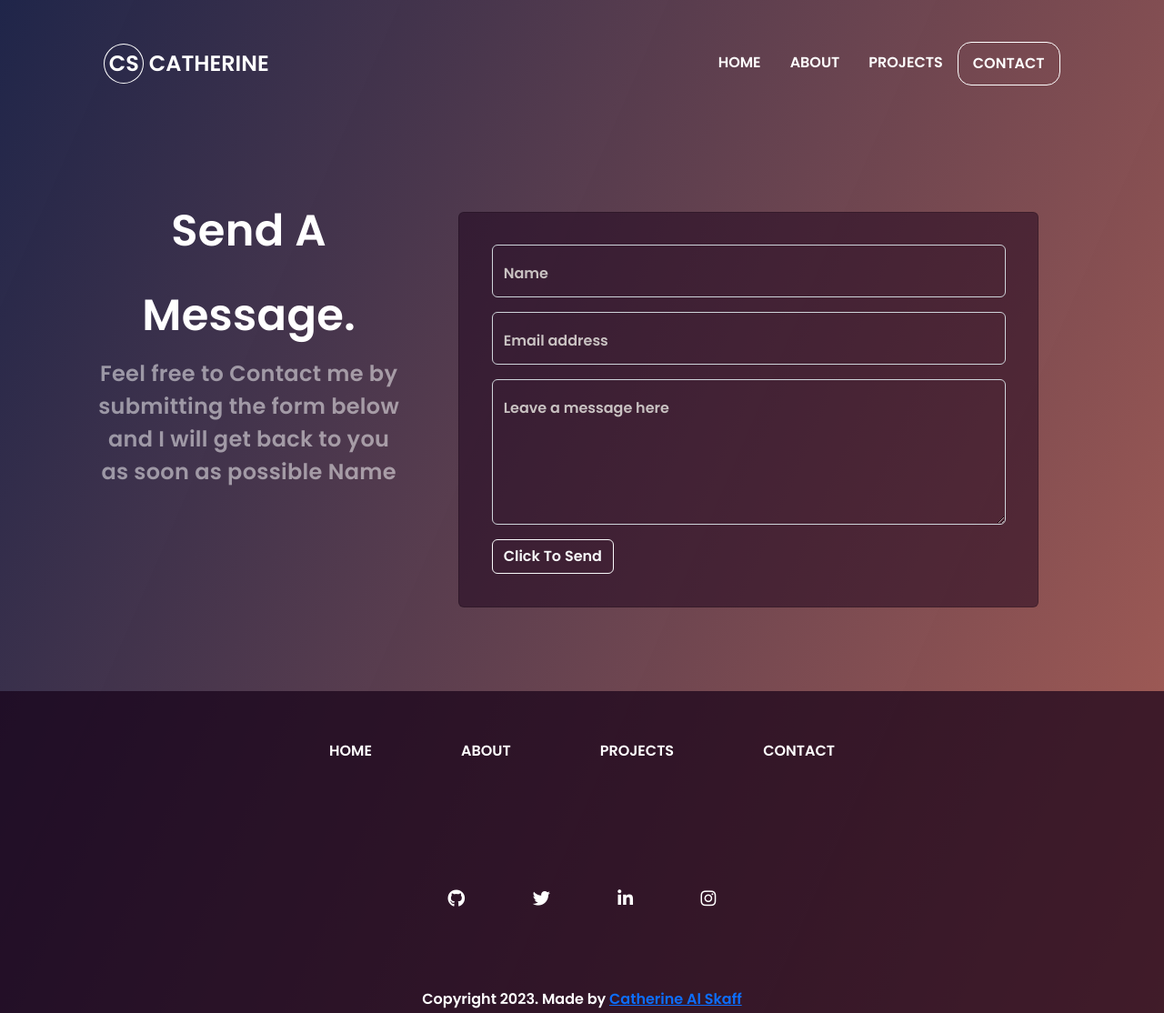
After one commit to CatherineALSKFF/CatherinaAlSkaff, a Node server app: page /contact in a window 1280 px wide. The commit adds this page. Shown: the whole page at 91% size. Run offline with Node 20, Linux system fonts and the light colour scheme; some libraries are stand-ins or nearby versions.

Commit message:
make contact page

```diff
--- a/app.js
+++ b/app.js
@@ -158,11 +158,22 @@ app.get('/projects', (req,res)=>{
     res.render('projects', { googleAnalyticsId: process.env.GOOGLE_ANALYTICS , projects: projects })
 })
 
-app.post('/contact', async(req,res)=>{
-    const contacts= new Contact(req.body.contact);
+app.get('/contact', (req, res) => {
+    let message = '';
+    if (req.query.message === 'thankyou') {
+        message = "Thank you for your message, I'll be getting back to you soon.";
+    }
+    res.render('contact', { googleAnalyticsId: process.env.GOOGLE_ANALYTICS, message: message });
+});
+
+
+app.post('/contact', async (req, res) => {
+    const contacts = new Contact(req.body.contact);
     await contacts.save();
-res.redirect('/')
-})
+    // Redirect to /contact with a query parameter
+    res.redirect('/contact?message=thankyou');
+});
+
 
 
 
--- /dev/null
+++ b/views/contact.ejs
@@ -0,0 +1,40 @@
+
+
+<% layout('layouts/boilerplate') %>
+<div class="my-1">
+  <% if (message) { %>
+      <p><%= message %></p>
+  <% } %>
+
+  <div class="row" id="contact-section">
+    <!-- Text Section -->
+    <div class="col-md-4 mt-4" id="abouttext" data-aos="fade-right" data-aos-duration="1500">
+        <span class="heading" id="abouttext">Send A Message.</span>
+      <span class="subheading" id="abouttext">Feel free to Contact me by submitting the form below and I will get back to you as soon as possible
+      Name</span>
+    </div>
+
+    <!-- Form Section -->
+    <div class="col-md-8" data-aos="fade-left" data-aos-duration="1500">
+        <div class="card">
+        <form action="/contact" method="post">
+          <div class="form-floating mb-3">
+            <input type="text" class="form-control" name="contact[name]" id="nameInput" placeholder="Type your Name">
+            <label for="nameInput">Name</label>
+          </div>
+
+          <div class="form-floating mb-3">
+            <input type="email" name="contact[email]" class="form-control" id="emailInput" placeholder="name@example.com">
+            <label for="emailInput">Email address</label>
+          </div>
+
+          <div class="form-floating mb-3">
+            <textarea class="form-control" name="contact[message]" id="messageInput" style="height: 10em" placeholder="Enter a message "></textarea>
+            <label for="messageInput">Leave a message here</label>
+          </div>
+          <button type="submit" class="btn btn-outline-light contact-btn-form">Click To Send</button>
+        </form>
+      </div>
+    </div>
+  </div>
+</div>
--- a/views/partials/footer.ejs
+++ b/views/partials/footer.ejs
@@ -5,7 +5,7 @@
       <a href="/#home-section" class="footer-items col">HOME</a>
       <a href="/#about-section" class="footer-items col">ABOUT</a>
       <a href="/projects" class="footer-items col">PROJECTS</a>
-      <a href="/#contact-section" class="footer-items col">CONTACT</a>
+      <a href="/contact" class="footer-items col">CONTACT</a>
     </div>
 
     <div class="footer-social-items">
--- a/views/partials/navbar.ejs
+++ b/views/partials/navbar.ejs
@@ -25,7 +25,7 @@
                         <a class="nav-link" href="/projects">PROJECTS</a>
                       </li>
                       <li class="nav-item">
-                        <a class="nav-link contact-button " id="contact-btn" href="/#contact-section">CONTACT</a>
+                        <a class="nav-link contact-button " id="contact-btn" href="/contact">CONTACT</a>
                       </li>
                     </ul>
                 </div>
```
Also changed, not shown: styles.css (+7 -2 lines), views/main.ejs (+5 -56 lines).
